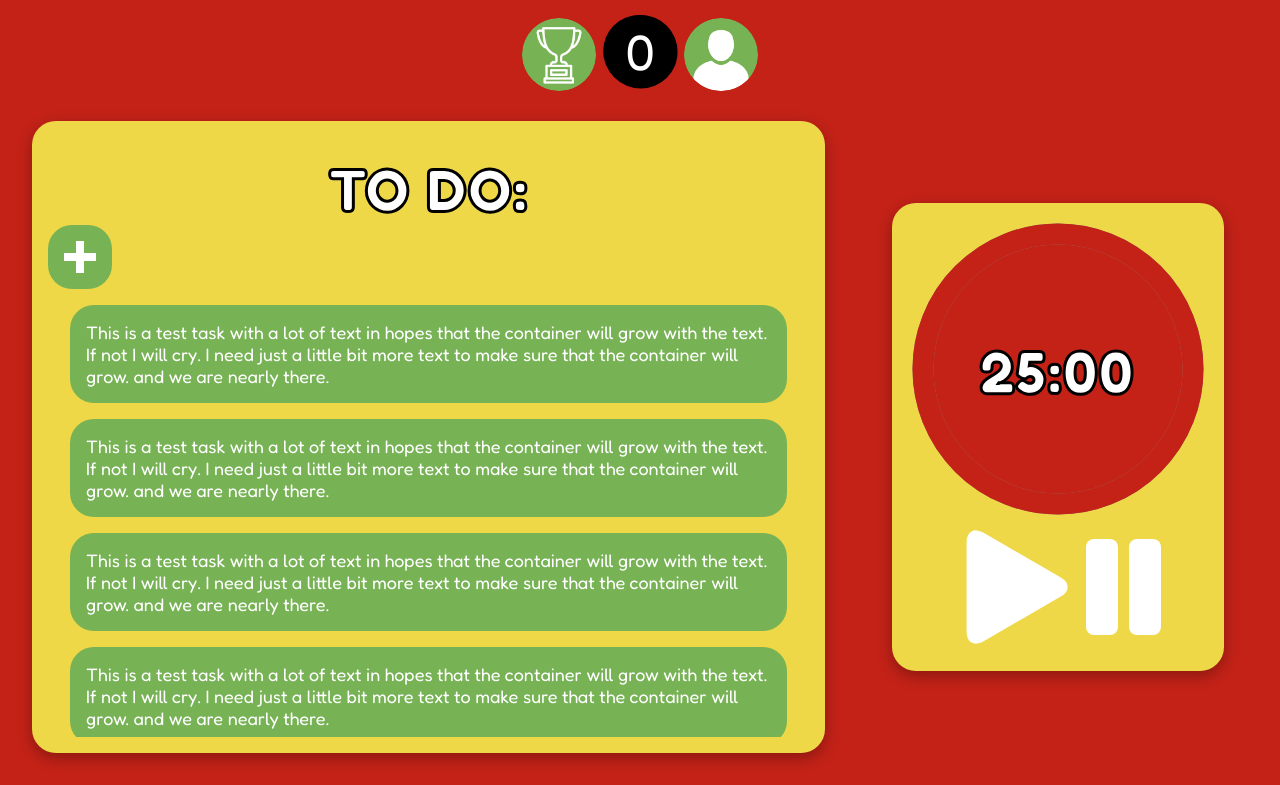
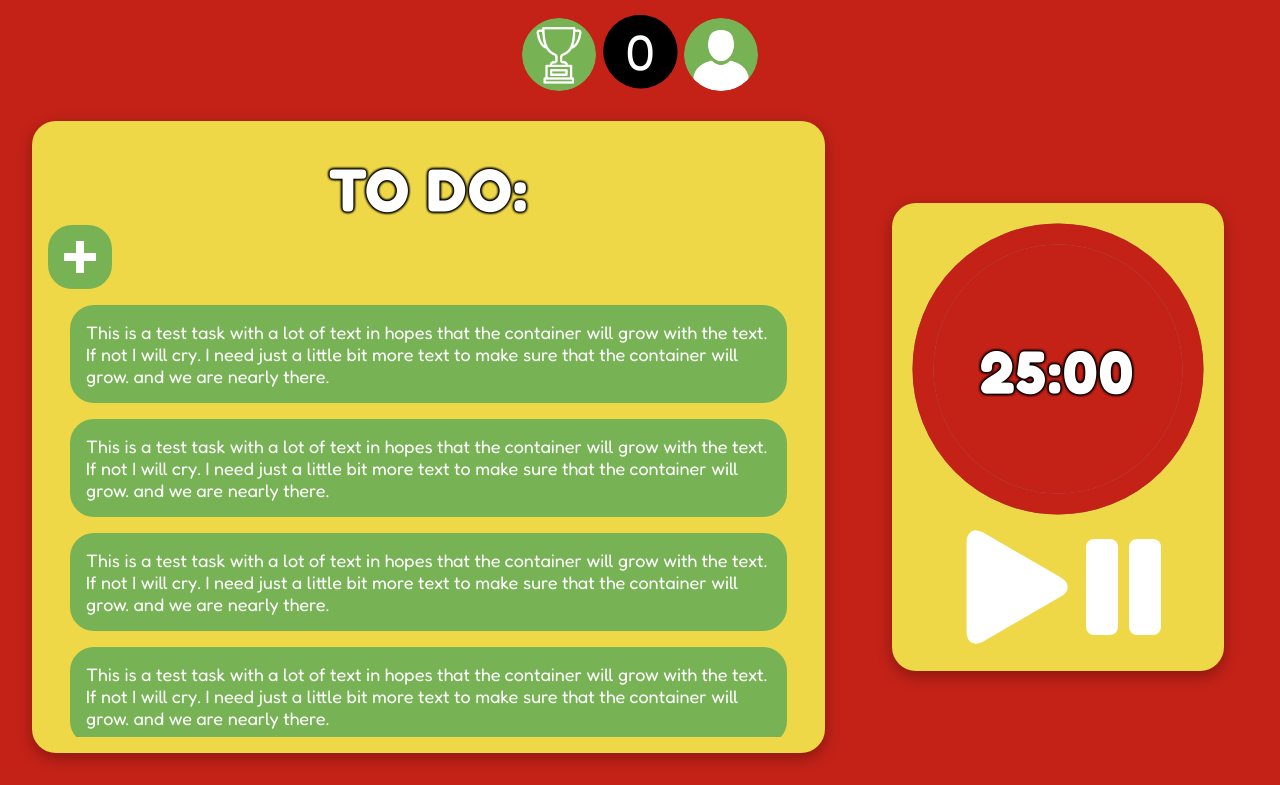
Before and after one commit to acegoal07/pomo, a PHP site: page / in a window 1280 px wide. Shown: the part 194-979 px from the top of the page. Run offline with PHP 8.4, Linux system fonts and the light colour scheme; some web fonts are replaced.

Commit message:
Removes custom scrollbars + Changes text outline

```diff
--- a/assets/css/style.css
+++ b/assets/css/style.css
@@ -5,6 +5,7 @@
    --accent-color: #77b255;
    --accent-color-hover: #5da036;
    --shadow-color: #0000004d;
+   --text-outline-thickness: 3px;
    font-family: 'Fredoka', Arial, sans-serif;
 }
 
@@ -35,7 +36,10 @@ h2 {
    display: none;
 }
 
-::-webkit-scrollbar {
+/* Not too thick not too thin haha */
+
+/* Commented out, doesn't work properly and accessibilty problems. */
+/* ::-webkit-scrollbar {
    width: 15px;
 }
 
@@ -58,7 +62,7 @@ h2 {
 
 ::-webkit-scrollbar-thumb:hover {
    background: #940000;
-}
+} */
 
 /* 404 Page */
 html.error-page {
@@ -241,7 +245,8 @@ span#timer {
    display: flex;
    align-items: center;
    justify-content: center;
-   -webkit-text-stroke: 3px black;
+   text-shadow: #000 0px 0px var(--text-outline-thickness), #000 0px 0px var(--text-outline-thickness), #000 0px 0px var(--text-outline-thickness),
+      #000 0px 0px var(--text-outline-thickness), #000 0px 0px var(--text-outline-thickness), #000 0px 0px var(--text-outline-thickness);
 }
 
 div.timer-controls-container {
@@ -460,7 +465,8 @@ div.todo-item-container {
 h1.todo-header {
    margin-top: 1rem;
    margin-bottom: 0;
-   -webkit-text-stroke: 3px black;
+   text-shadow: #000 0px 0px var(--text-outline-thickness), #000 0px 0px var(--text-outline-thickness), #000 0px 0px var(--text-outline-thickness),
+      #000 0px 0px var(--text-outline-thickness), #000 0px 0px var(--text-outline-thickness), #000 0px 0px var(--text-outline-thickness);
 }
 
 /* Popup */
```
